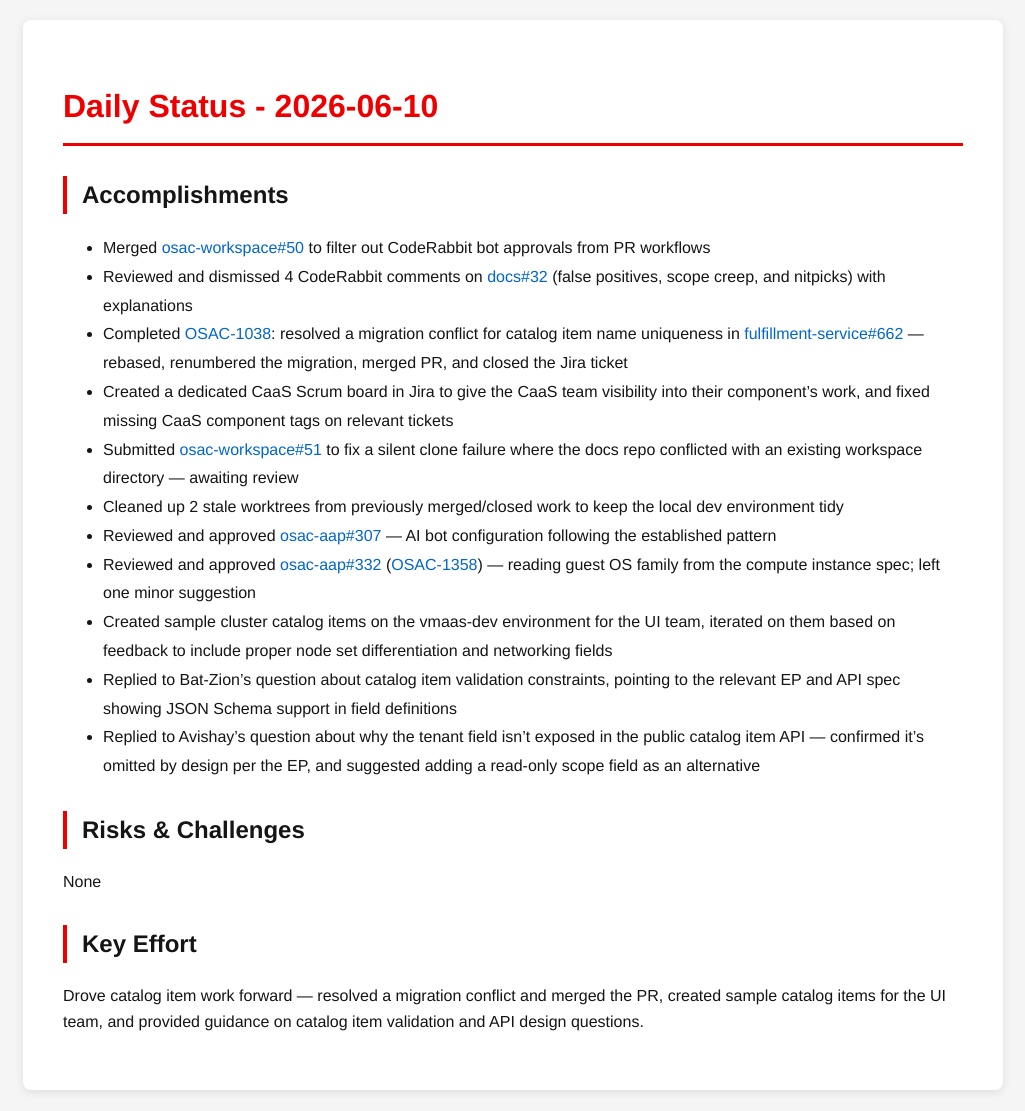
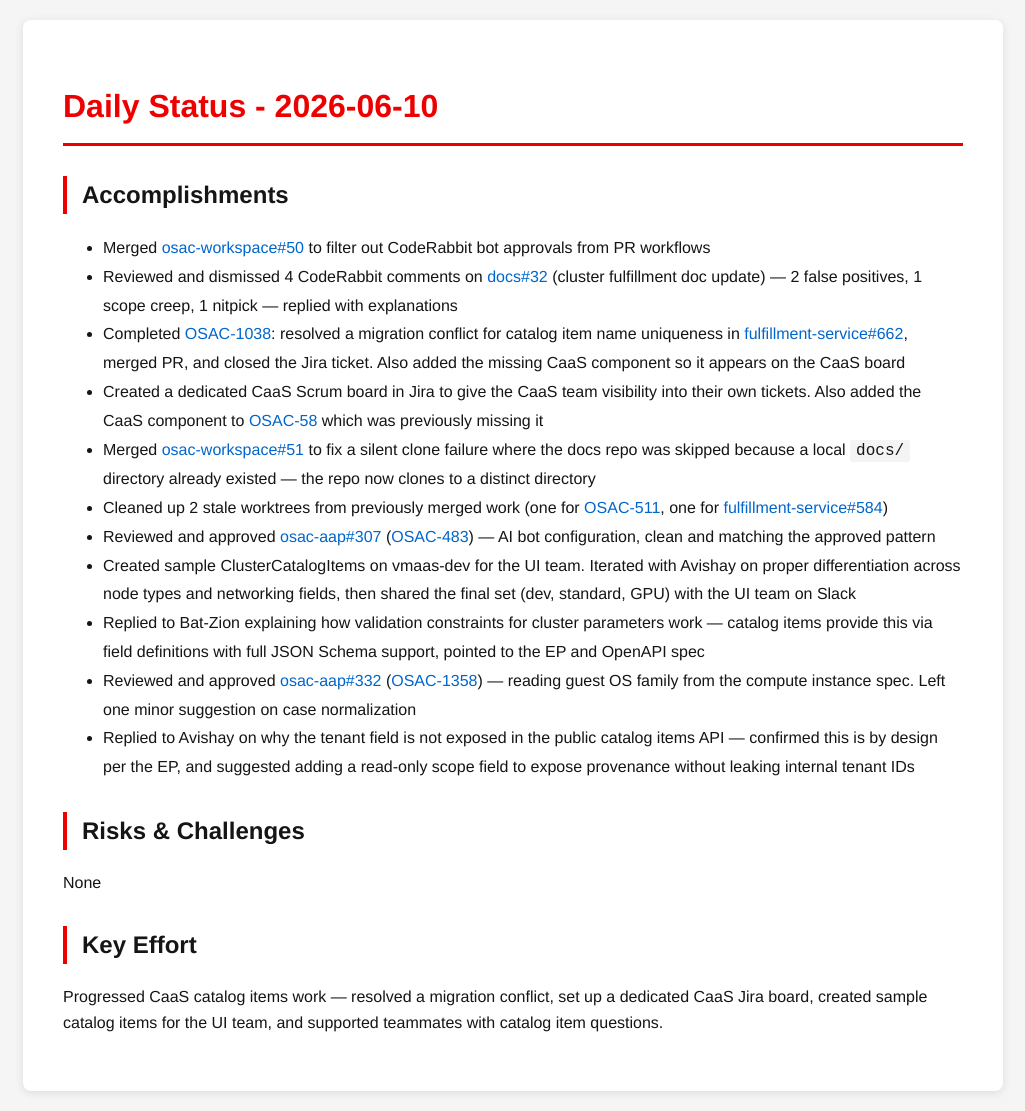
Before and after one commit to tzvatot/daily-status, a Jekyll site: the page built from 2026-06-10.md, in a window 1280 px wide. Shown: the whole page, without its empty margins (127-1152 px from the left). Built offline with Jekyll 4.4.1, drawn with Linux system fonts in a browser that asks for light colours.

Commit message:
Daily status update - 2026-06-10

```diff
--- a/2026-06-10.md
+++ b/2026-06-10.md
@@ -8,19 +8,19 @@
 
 ## Accomplishments
 - Merged [osac-workspace#50](https://github.com/osac-project/osac-workspace/pull/50) to filter out CodeRabbit bot approvals from PR workflows
-- Reviewed and dismissed 4 CodeRabbit comments on [docs#32](https://github.com/osac-project/docs/pull/32) (false positives, scope creep, and nitpicks) with explanations
-- Completed [OSAC-1038](https://redhat.atlassian.net/browse/OSAC-1038): resolved a migration conflict for catalog item name uniqueness in [fulfillment-service#662](https://github.com/osac-project/fulfillment-service/pull/662) — rebased, renumbered the migration, merged PR, and closed the Jira ticket
-- Created a dedicated CaaS Scrum board in Jira to give the CaaS team visibility into their component's work, and fixed missing CaaS component tags on relevant tickets
-- Submitted [osac-workspace#51](https://github.com/osac-project/osac-workspace/pull/51) to fix a silent clone failure where the docs repo conflicted with an existing workspace directory — awaiting review
-- Cleaned up 2 stale worktrees from previously merged/closed work to keep the local dev environment tidy
-- Reviewed and approved [osac-aap#307](https://github.com/osac-project/osac-aap/pull/307) — AI bot configuration following the established pattern
-- Reviewed and approved [osac-aap#332](https://github.com/osac-project/osac-aap/pull/332) ([OSAC-1358](https://redhat.atlassian.net/browse/OSAC-1358)) — reading guest OS family from the compute instance spec; left one minor suggestion
-- Created sample cluster catalog items on the vmaas-dev environment for the UI team, iterated on them based on feedback to include proper node set differentiation and networking fields
-- Replied to Bat-Zion's question about catalog item validation constraints, pointing to the relevant EP and API spec showing JSON Schema support in field definitions
-- Replied to Avishay's question about why the tenant field isn't exposed in the public catalog item API — confirmed it's omitted by design per the EP, and suggested adding a read-only scope field as an alternative
+- Reviewed and dismissed 4 CodeRabbit comments on [docs#32](https://github.com/osac-project/docs/pull/32) (cluster fulfillment doc update) — 2 false positives, 1 scope creep, 1 nitpick — replied with explanations
+- Completed [OSAC-1038](https://redhat.atlassian.net/browse/OSAC-1038): resolved a migration conflict for catalog item name uniqueness in [fulfillment-service#662](https://github.com/osac-project/fulfillment-service/pull/662), merged PR, and closed the Jira ticket. Also added the missing CaaS component so it appears on the CaaS board
+- Created a dedicated CaaS Scrum board in Jira to give the CaaS team visibility into their own tickets. Also added the CaaS component to [OSAC-58](https://redhat.atlassian.net/browse/OSAC-58) which was previously missing it
+- Merged [osac-workspace#51](https://github.com/osac-project/osac-workspace/pull/51) to fix a silent clone failure where the docs repo was skipped because a local `docs/` directory already existed — the repo now clones to a distinct directory
+- Cleaned up 2 stale worktrees from previously merged work (one for [OSAC-511](https://redhat.atlassian.net/browse/OSAC-511), one for [fulfillment-service#584](https://github.com/osac-project/fulfillment-service/pull/584))
+- Reviewed and approved [osac-aap#307](https://github.com/osac-project/osac-aap/pull/307) ([OSAC-483](https://redhat.atlassian.net/browse/OSAC-483)) — AI bot configuration, clean and matching the approved pattern
+- Created sample ClusterCatalogItems on vmaas-dev for the UI team. Iterated with Avishay on proper differentiation across node types and networking fields, then shared the final set (dev, standard, GPU) with the UI team on Slack
+- Replied to Bat-Zion explaining how validation constraints for cluster parameters work — catalog items provide this via field definitions with full JSON Schema support, pointed to the EP and OpenAPI spec
+- Reviewed and approved [osac-aap#332](https://github.com/osac-project/osac-aap/pull/332) ([OSAC-1358](https://redhat.atlassian.net/browse/OSAC-1358)) — reading guest OS family from the compute instance spec. Left one minor suggestion on case normalization
+- Replied to Avishay on why the tenant field is not exposed in the public catalog items API — confirmed this is by design per the EP, and suggested adding a read-only scope field to expose provenance without leaking internal tenant IDs
 
 ## Risks & Challenges
 None
 
 ## Key Effort
-Drove catalog item work forward — resolved a migration conflict and merged the PR, created sample catalog items for the UI team, and provided guidance on catalog item validation and API design questions.
+Progressed CaaS catalog items work — resolved a migration conflict, set up a dedicated CaaS Jira board, created sample catalog items for the UI team, and supported teammates with catalog item questions.
```
